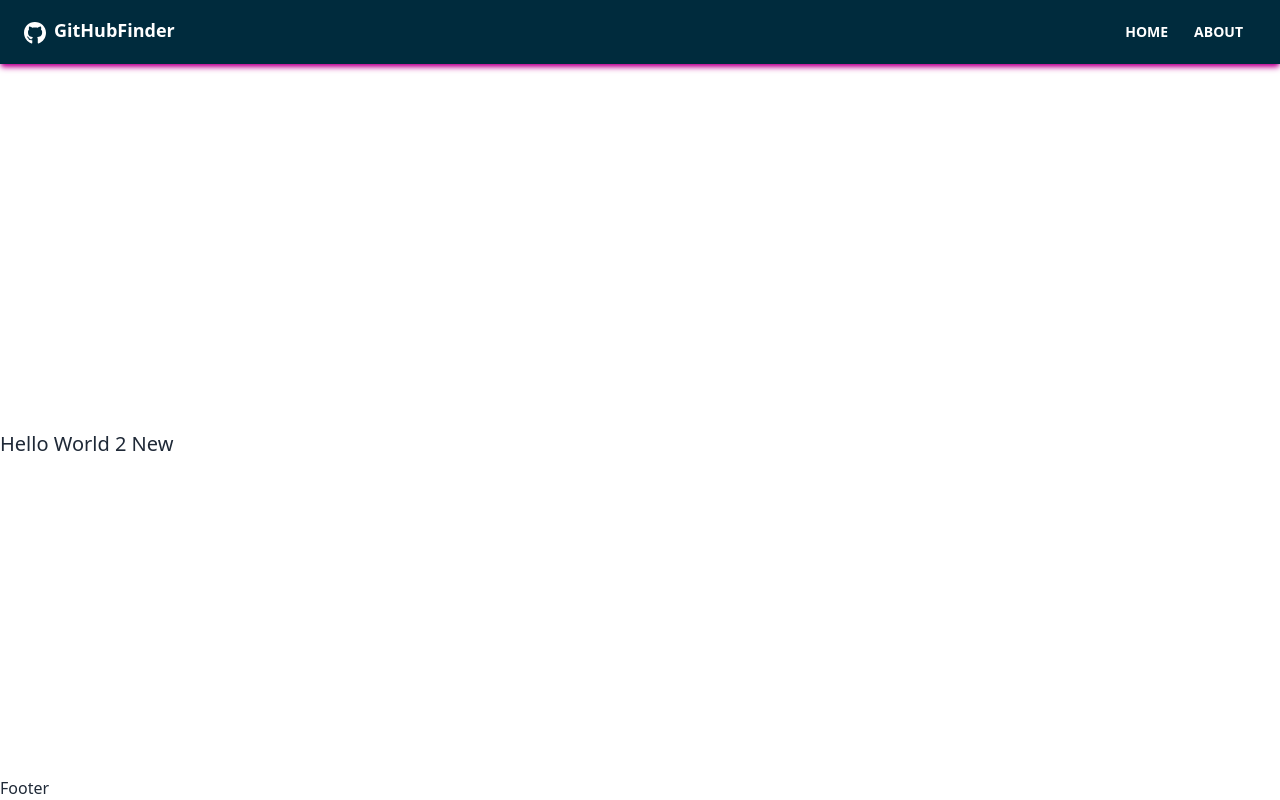
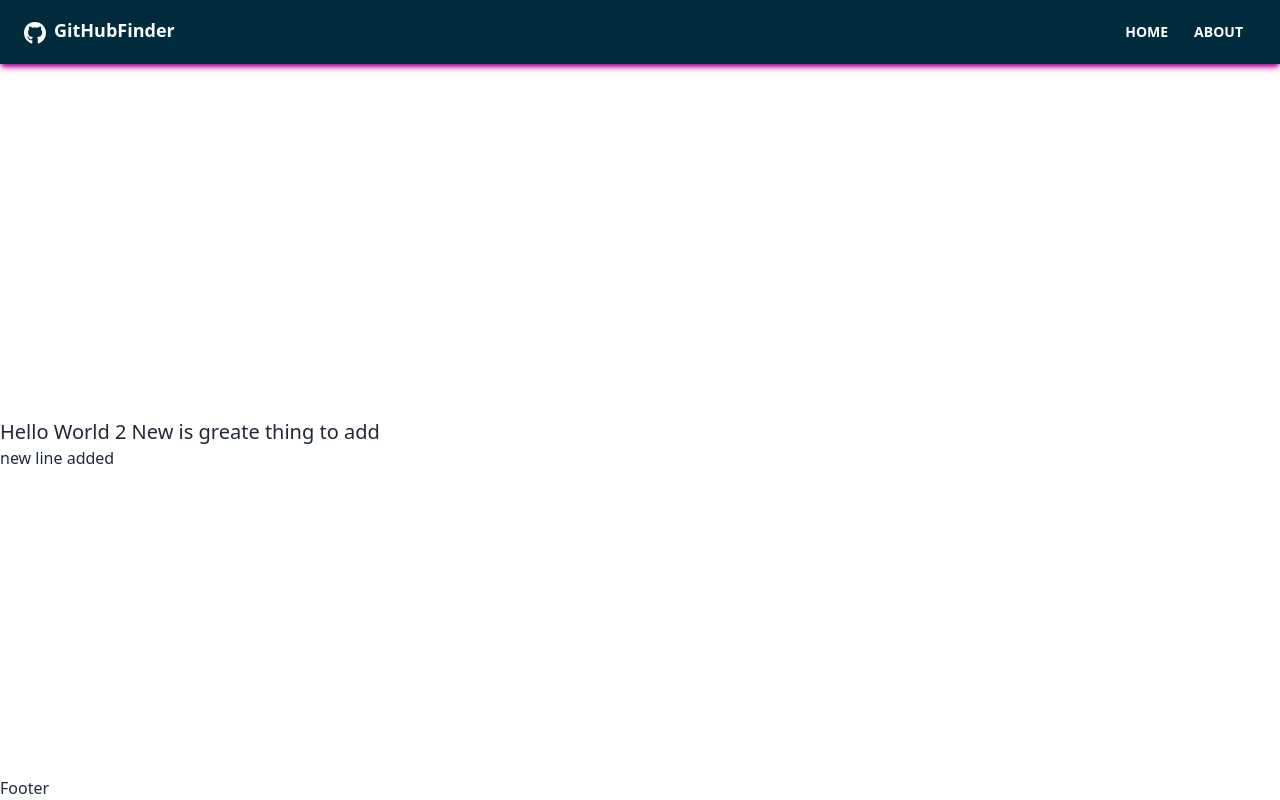
Before and after one commit to arub9090/reviewReact, a React (Create React App) app: page / in a window 1280 px wide. Built offline with nearby package versions, Linux system fonts and the light colour scheme; the HTML template or start-up script is replaced by a standard one.

Commit message:
Testing pull

```diff
--- a/src/App.js
+++ b/src/App.js
@@ -7,7 +7,8 @@ function App() {
       <div className='flex flex-col justify-between h-screen'>
       <Navbar />
       <main>
-        <h1 className='text-xl'>Hello World 2 New</h1>
+        <h1 className='text-xl'>Hello World 2 New is greate thing to add</h1>
+        <h1>new line added</h1>
       </main>
 
       <Footer />
```
